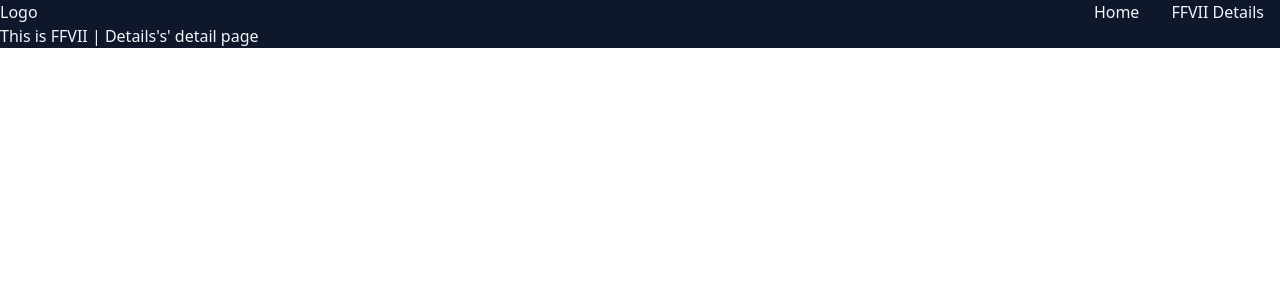
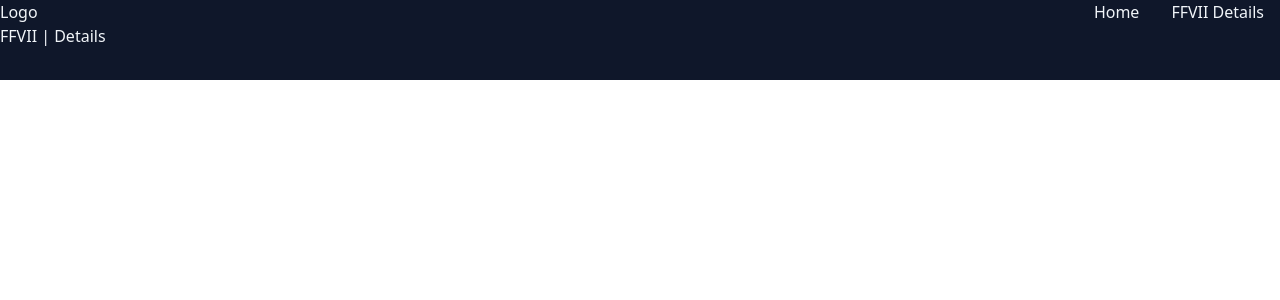
Before and after one commit to eduferrerm/react-final-fantasy, a React (Create React App) app: page /ff-vii-details in a window 1280 px wide. Shown: the top 300 px of the page. Built offline with nearby package versions, Linux system fonts and the light colour scheme.

Commit message:
feat(game-details): added function to return a single item of the selected games array

```diff
--- a/src/pages/GameDetails.jsx
+++ b/src/pages/GameDetails.jsx
@@ -1,11 +1,21 @@
 import { useContext } from "react";
 import { GameContext } from "../context/GameContext";
+import { GameRow } from "../components/gameRow/GameRow";
 
-export const GameDetails = ({title})=> {
-  const { gameSelection, setGameSelection} = useContext(GameContext);
+export const GameDetails = ({title, selectedGame})=> {
+  const { gameSelection, ffGameIds} = useContext(GameContext);
+
   console.log('from detail page:', gameSelection);
 
+  const returnPageGame = (selectedGamesArr) => {
+    const selectedGameID = ffGameIds[selectedGame];
+    return gameSelection.filter(game => game.gameId === selectedGameID );
+  }
+
   return (
-    <h1>This is {title}'s' detail page</h1>
+    <>
+      <h1>{title}</h1>
+      <GameRow selectedGames={returnPageGame()} selectionGameIds={ffGameIds} isDetailPage={true}/>
+    </>
   )
 }
```
